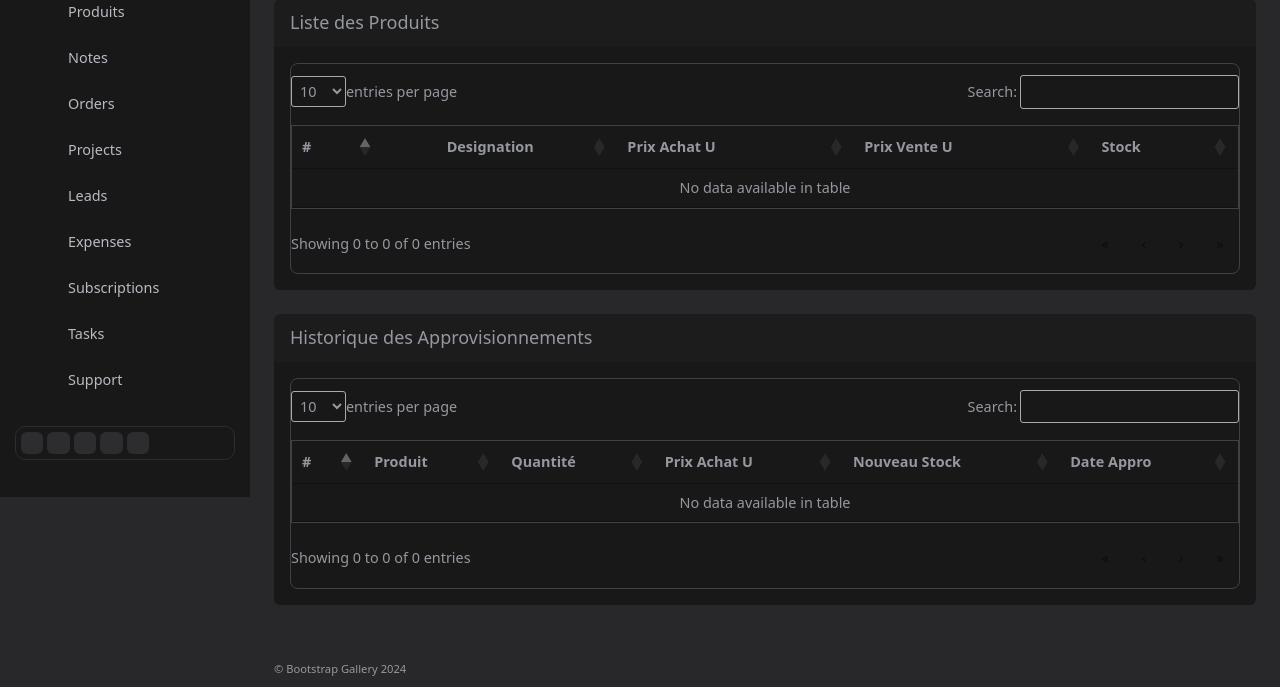
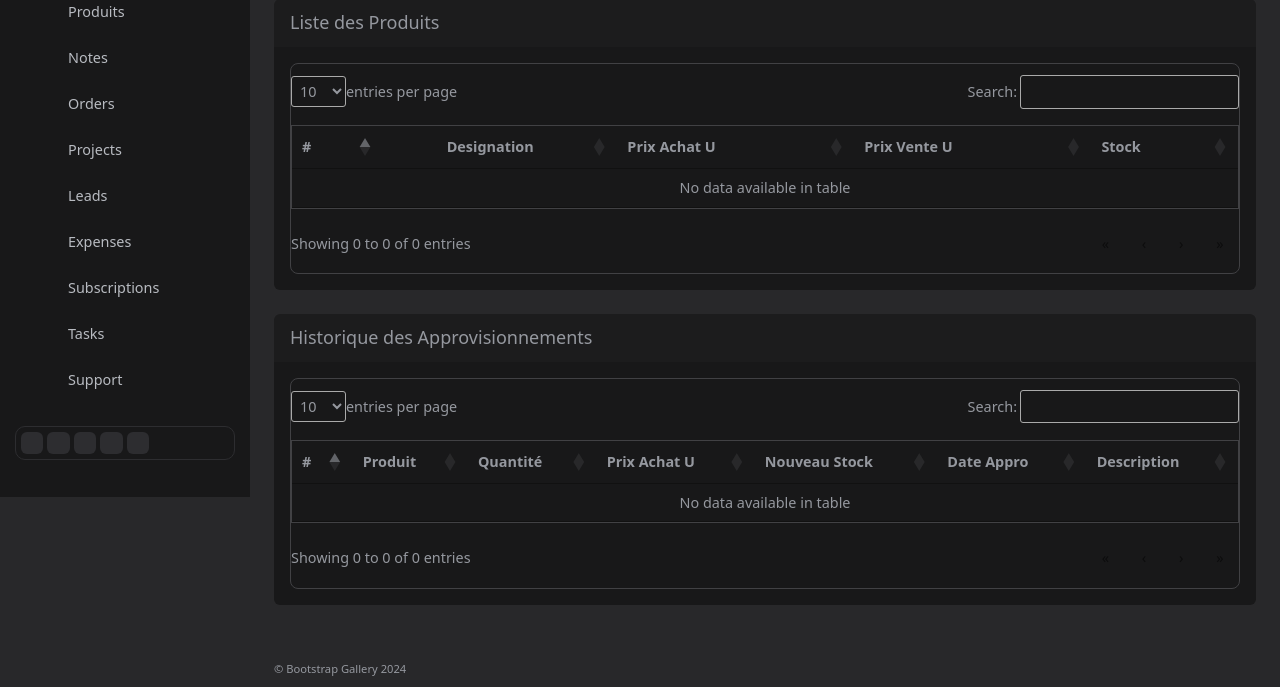
Before and after one commit to nsd-design/complexe_marbika, a Django app: page /salon/produits/ in a window 1280 px wide. Shown: the part 303-990 px from the top of the page. Run offline with Django 5.2, Linux system fonts and the light colour scheme; data that the repository does not hold is empty; some libraries are stand-ins or nearby versions.

Commit message:
Fix double stock, Add Description a ApproForm

```diff
--- a/salon/forms.py
+++ b/salon/forms.py
@@ -69,4 +69,4 @@ class ApproProduitForm(forms.ModelForm):
 
     class Meta:
         model = Approvisionnement
-        fields = ["produit", "quantite", "pau"]
+        fields = ["produit", "quantite", "pau", "description"]
--- a/salon/templates/salon/produits.html
+++ b/salon/templates/salon/produits.html
@@ -115,6 +115,12 @@
                                             {{ appro_form.pau | as_crispy_field }}
                                         </div>
                                     </div>
+                                    <div class="col-xl-3 col-sm-4 col-12">
+                                        <div class="mb-3">
+                                            <label class="form-label" for="id_description">Description</label>
+                                            {{ appro_form.description | as_crispy_field }}
+                                        </div>
+                                    </div>
 
                                     <!-- Zone d'affichage des messages -->
                                     <div id="response-message-appro" class="alert bg-success text-white alert-dismissible fade" role="alert">
@@ -185,6 +191,7 @@
                                 <th>Prix Achat U</th>
                                 <th>Nouveau Stock</th>
                                 <th>Date Appro</th>
+                                <th>Description</th>
                             </tr>
                             </thead>
                             <tbody>
@@ -248,6 +255,7 @@
                 { data: 'pau'},
                 { data: 'stock'},
                 { data: 'date_appro'},
+                { data: 'description'},
             ]
         })
 
@@ -283,8 +291,10 @@
 
                     $('#produit-form')[0].reset();
 
-                    // Actualiser la Table liste produit via ajax
-                    //tableProduits.ajax.reload();
+                    // Actualiser la Table liste Historiques Appro via ajax
+                    tableProduits.ajax.reload();
+                    tableAppro.ajax.reload()
+
                 },
                 error: function(xhr){
                     const errorResponse = xhr.responseJSON ? xhr.responseJSON.msg : 'Erreur serveur.';
@@ -324,7 +334,8 @@
 
                     $('#form-appro')[0].reset();
 
-                    // Actualiser la Table liste produit via ajax pour afficher le nouveau Stock et le PAU
+                    // Actualiser la Table liste produit et Historique Appro via ajax pour afficher le nouveau Stock et le PAU
+                    tableAppro.ajax.reload();
                     tableProduits.ajax.reload();
                 },
                 error: function(xhr){
--- a/salon/views.py
+++ b/salon/views.py
@@ -209,7 +209,7 @@ def add_produit(request):
                 return JsonResponse({"error": True, "msg": "Le prix de vente doit être superieur à 0"}, status=400)
 
             new_product = Produit.objects.create(
-                designation=designation, prix_achat=prix_achat, prix_vente=prix_vente, stock=stock_init, image=image
+                designation=designation, prix_achat=prix_achat, prix_vente=prix_vente, image=image
             )
             new_product.approvisionner_produit(quantite=stock_init, prix_achat_u=prix_achat, description="Stock initial")
 
@@ -252,6 +252,7 @@ def get_produits(request):
                 "quantite": appro.quantite,
                 "stock": appro.produit.stock,
                 "date_appro": appro.created_at.strftime("%d/%m/%Y"),
+                "description": appro.description,
             })
 
         data = {"list_produits": list_produits, "list_appro": list_appro}
@@ -269,10 +270,11 @@ def approvisionner_produit(request):
             produit = appro_form_submitted.cleaned_data['produit']
             quantite = appro_form_submitted.cleaned_data['quantite']
             pau = appro_form_submitted.cleaned_data['pau']
+            description = appro_form_submitted.cleaned_data['description']
 
             produit_a_approvisionner = Produit.objects.get(id=produit.id)
             # Approvisionnement du Produit
-            produit_a_approvisionner.approvisionner_produit(int(quantite), pau)
+            produit_a_approvisionner.approvisionner_produit(int(quantite), pau, description=description)
 
             return JsonResponse({"success": True, "msg": "Approvisionnement effectué !"}, status=200)
 
```
